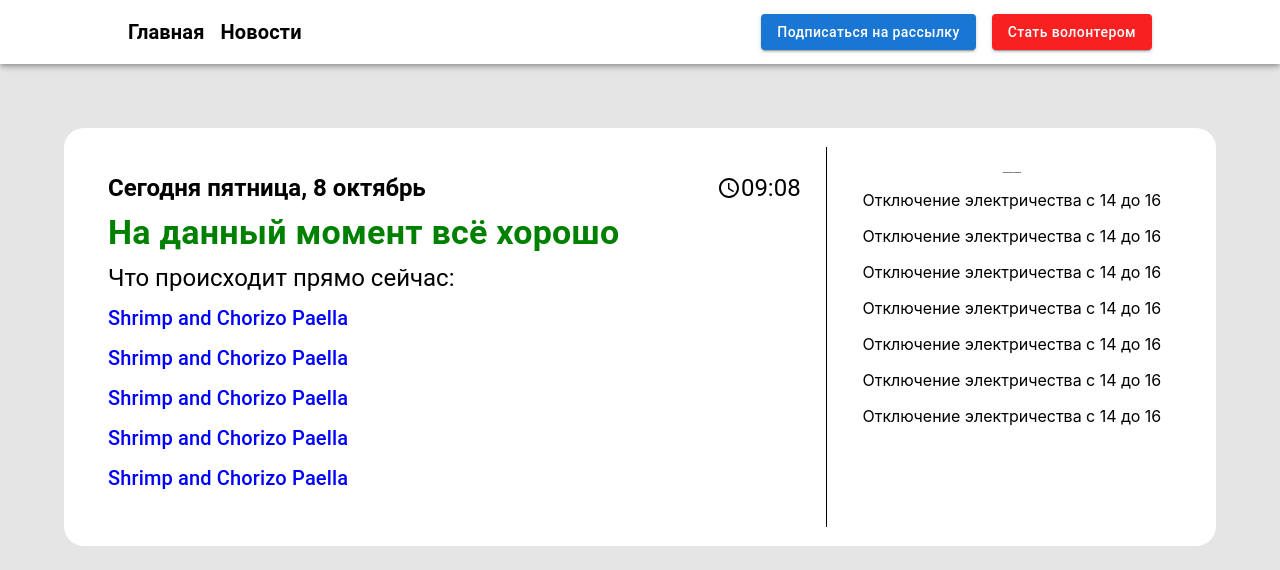
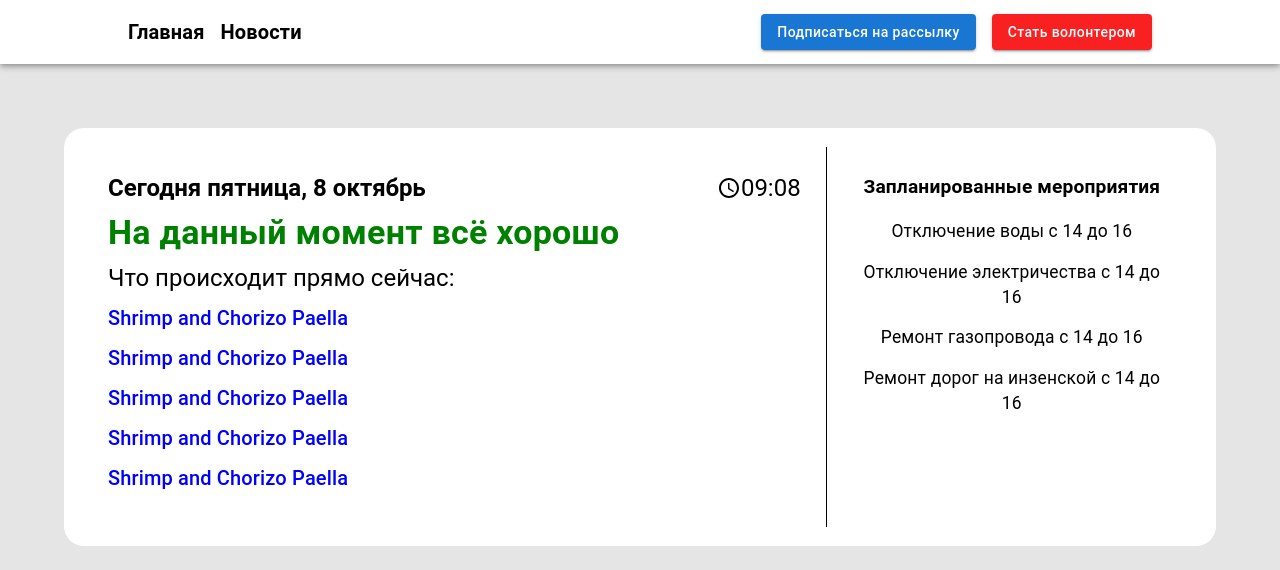
Before and after one commit to salavat876/rostelekom, a React (Create React App) app: page / in a window 1280 px wide. Shown: the top 570 px of the page. Built offline with nearby package versions, Linux system fonts and the light colour scheme.

Commit message:
new blur on modal window

```diff
--- a/src/components/Dashboard.js
+++ b/src/components/Dashboard.js
@@ -5,6 +5,7 @@ import AccessTimeIcon from '@mui/icons-material/AccessTime';
 import { useEffect, useState } from "react";
 import {Map, Placemark, TrafficControl, YMaps} from "react-yandex-maps";
 import * as React from "react";
+const words = ['Отключение воды','Отключение электричества','Ремонт газопровода','Ремонт дорог на инзенской']
 
 const useDate = () => {
     const locale = 'ru';
@@ -83,13 +84,13 @@ const Dashboard = () => {
                     </Grid>
                     <Grid item xs={12} md={4} borderLeft={{xs: "none", md:"1px solid black"}} borderTop={{xs: "1px solid black", md: "none"}} sx={{display: "flex", flexDirection: "column", textAlign: "center"}} style={{padding:25}}>
                             <Box sx={{marginBottom: 2}}>
-                                <Typography sx={{fontSize: 1.2,fontWeight:'bold'}}  variant="h6" component="h6" align="center">
+                                <Typography sx={{fontSize:' 1.2em',fontWeight:'bold'}}  variant="h6" component="h6" align="center">
                                     Запланированные мероприятия
                                 </Typography>
                             </Box>
                             {
-                                arr2.slice(0, 7).map((item) => {
-                                    return(<Typography variant="body" key={item} sx={{marginBottom: 2}}>Отключение электричества с 14 до 16 </Typography>)
+                                arr2.slice(0, 4).map((item,index) => {
+                                    return(<Typography variant="body2" key={item} sx={{marginBottom: 2,fontSize:'1.09em'}}>{words[index]} с 14 до 16 </Typography>)
                                 })
                             }
                     </Grid>
--- a/src/components/Main.js
+++ b/src/components/Main.js
@@ -1,15 +1,18 @@
 import {Container} from "@mui/material";
 import MainPost from "./MainPost/MainPost";
 import ArrowBackIosIcon from '@mui/icons-material/ArrowBackIos';
+import {Link} from "react-router-dom";
 const arr = [1,2,3,4,5,6,7]
 const Main = () => {
     return (
         <>
-
             <Container maxWidth="lg">
-                <ArrowBackIosIcon/>
+               <Link to="/" style={{
+                   position: 'fixed',
+                   display: 'flex',
+                   color: 'black',
+                   textDecoration: 'none'}}><ArrowBackIosIcon/><span>Назад</span> </Link>
             </Container>
-
             <Container maxWidth="md">
                     {
                         arr.map((item) => {
--- a/src/components/MainPost/MainPost.js
+++ b/src/components/MainPost/MainPost.js
@@ -13,8 +13,9 @@ const useStyles = makeStyles({
 const MainPost = () => {
     const classes = useStyles();
     return (
-        <Card sx={{ minWidth: 275, marginBottom: 5, padding: 2}}>
+        <Card sx={{ minWidth: 275, marginBottom: 5, padding: 2,borderRadius:5}}>
             <CardHeader
+                sx={{fontWeight:700}}
                 title="Shrimp and Chorizo Paella"
                 subheader="September 14, 2016"
             />
```
